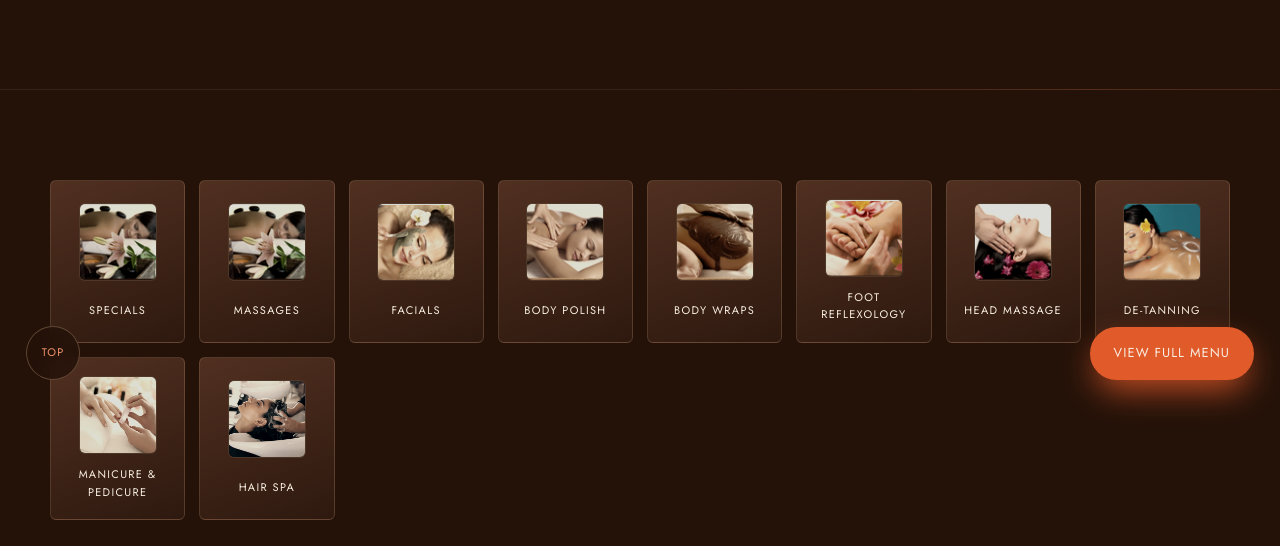
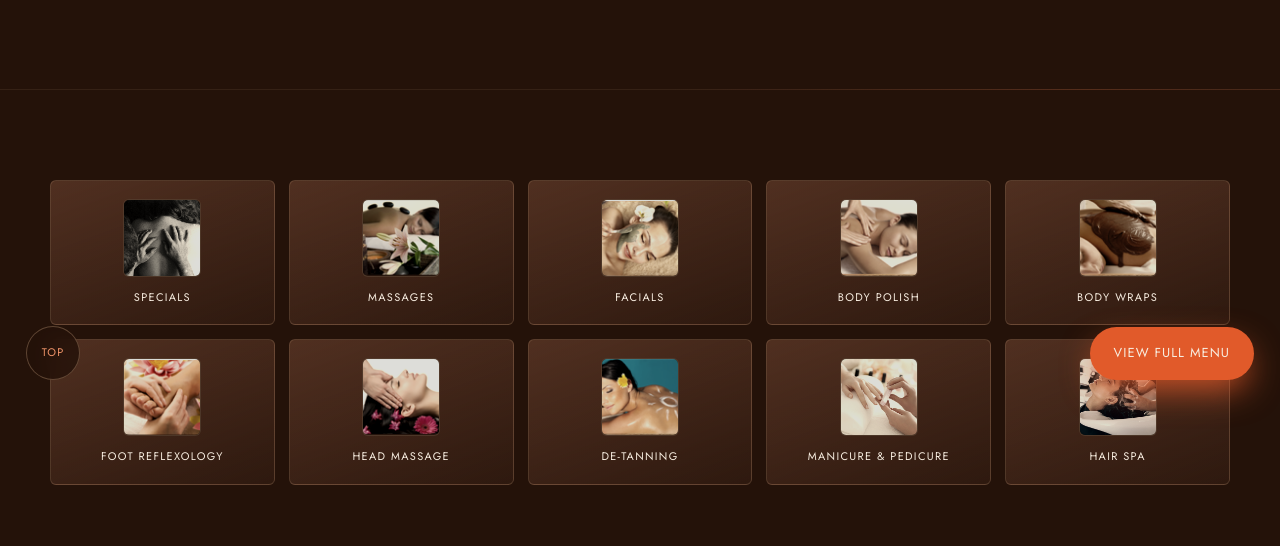
Before and after one commit to pendyal1/coral_spa, a website: page services.html in a window 1280 px wide. Shown: the part 394-940 px from the top of the page. Drawn offline with nearby package versions, Linux system fonts and the light colour scheme.

Commit message:
Update service category tile layout

```diff
--- a/assets/css/styles.css
+++ b/assets/css/styles.css
@@ -870,7 +870,7 @@ figcaption {
 
 .service-nav-grid {
   display: grid;
-  grid-template-columns: repeat(auto-fit, minmax(132px, 1fr));
+  grid-template-columns: repeat(5, minmax(0, 1fr));
   gap: 14px;
   margin-bottom: 64px;
 }
--- a/assets/js/services-data.js
+++ b/assets/js/services-data.js
@@ -2,7 +2,7 @@ window.CORAL_SERVICES = [
   {
     category: "Specials",
     intro: "Current Coral Spa signatures and newer recovery rituals. Pricing is listed as NA until confirmed by the client.",
-    image: "assets/images/categories/massage-icon.png",
+    image: "assets/images/categories/specials.jpg",
     services: [
       {
         name: "The Jet Lag Reset",
```
Also changed, not shown: assets/images/categories/specials.jpg (added).
